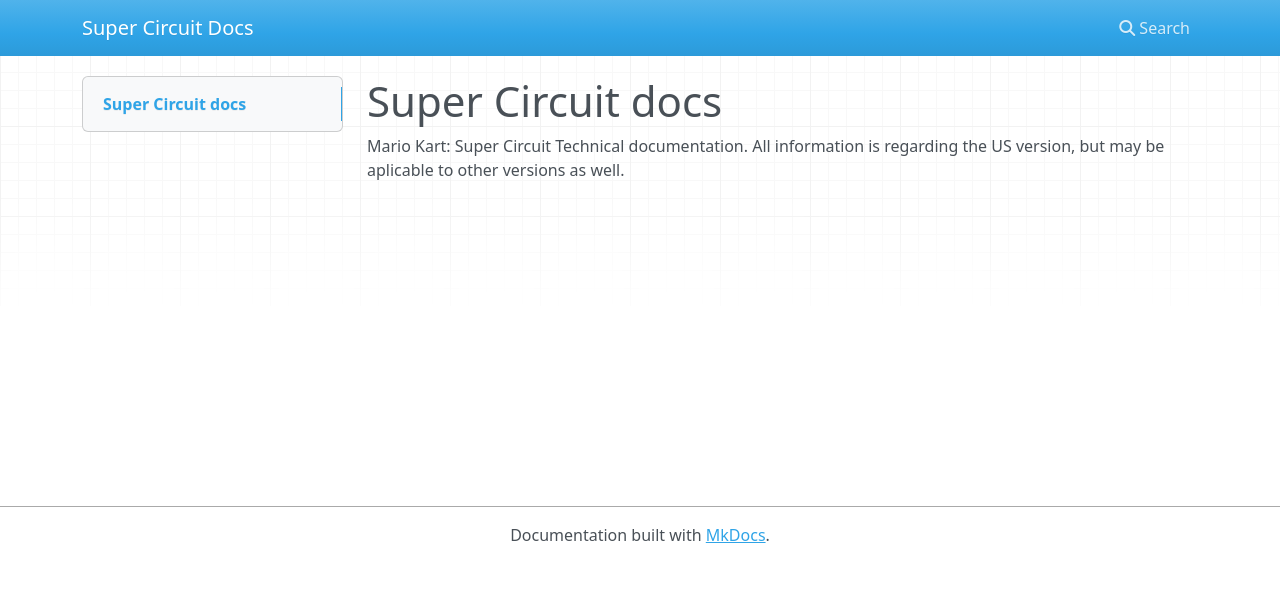
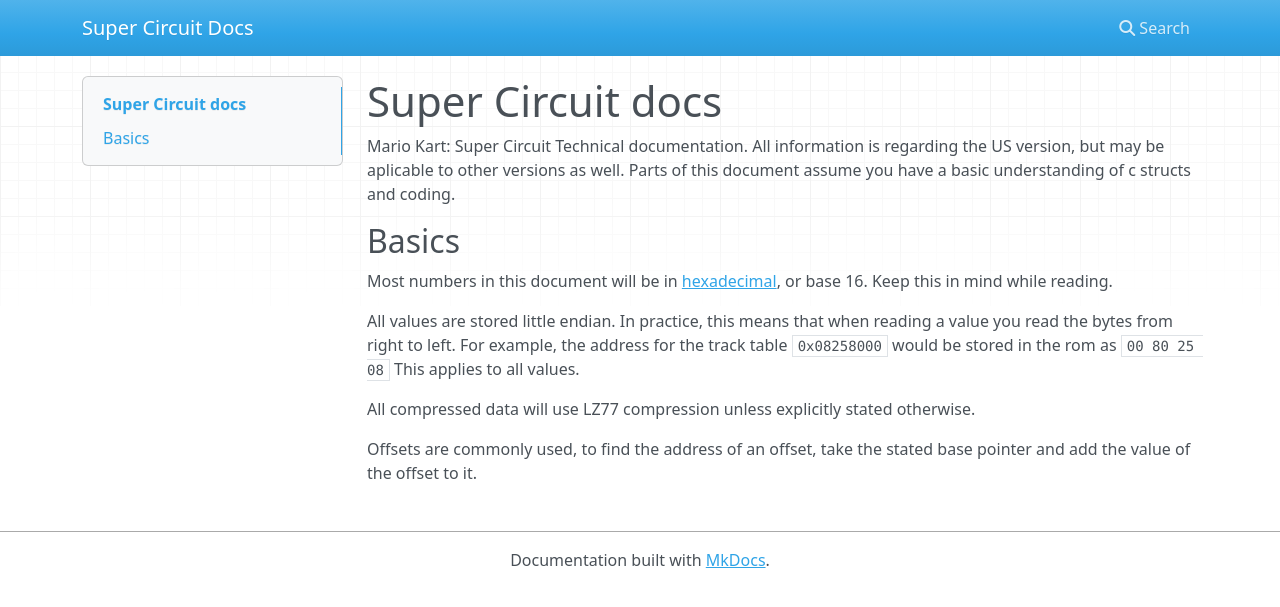
Before and after one commit to aplerdal/AdvancedEdit7, an MkDocs documentation site: the page built from docs/index.md, in a window 1280 px wide. Shown: the top 607 px of the page. Built offline with MkDocs 1.6.1, drawn with Linux system fonts in a browser that asks for light colours; nearby versions of some CDN libraries.

```diff
--- a/docs/index.md
+++ b/docs/index.md
@@ -1,2 +1,11 @@
 # Super Circuit docs
-Mario Kart: Super Circuit Technical documentation. All information is regarding the US version, but may be aplicable to other versions as well.
+Mario Kart: Super Circuit Technical documentation. All information is regarding the US version, but may be aplicable to other versions as well. Parts of this document assume you have a basic understanding of c structs and coding.
+
+## Basics
+Most numbers in this document will be in [hexadecimal](https://en.wikipedia.org/wiki/Hexadecimal), or base 16. Keep this in mind while reading.
+
+All values are stored little endian. In practice, this means that when reading a value you read the bytes from right to left. For example, the address for the track table `0x08258000` would be stored in the rom as `00 80 25 08` This applies to all values.
+
+All compressed data will use LZ77 compression unless explicitly stated otherwise.
+
+Offsets are commonly used, to find the address of an offset, take the stated base pointer and add the value of the offset to it.
```
Also changed, not shown: docs/tracks.md (added, +12 -0 lines).
